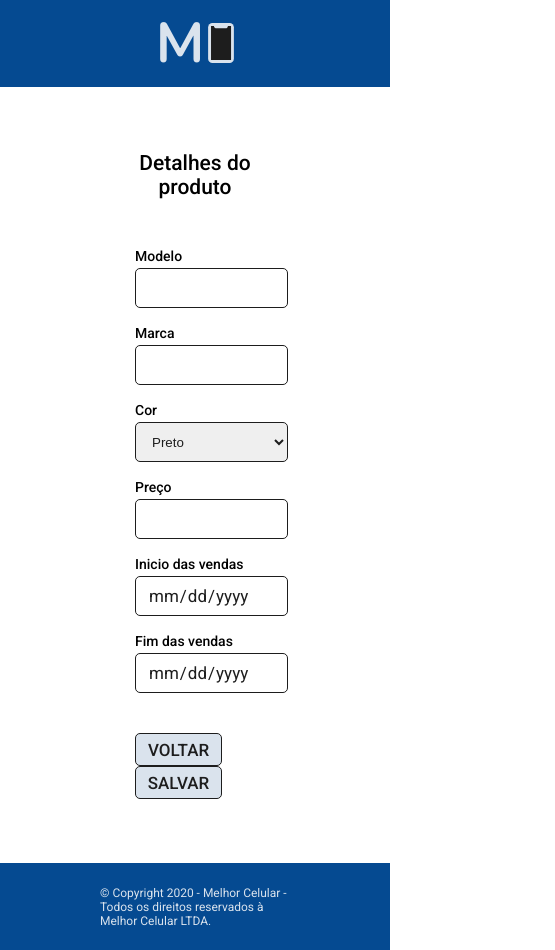
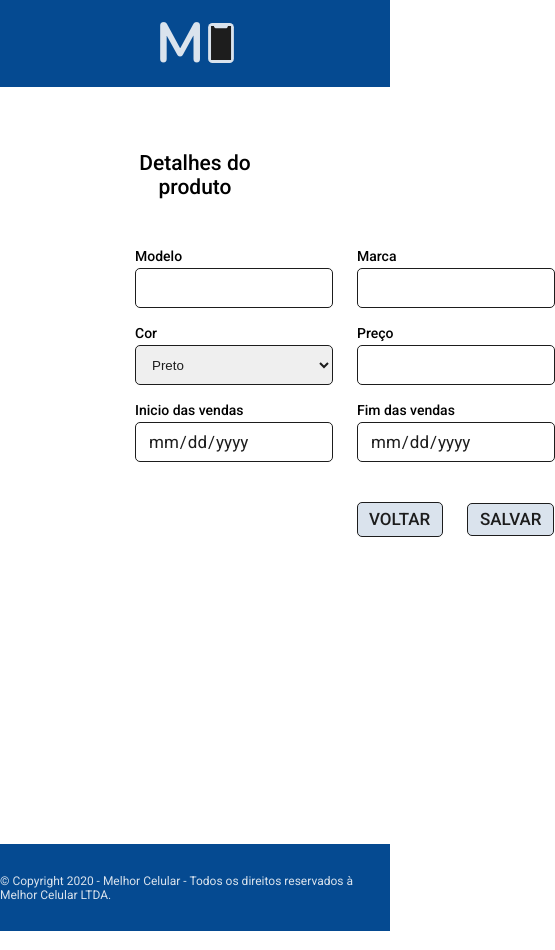
Before and after one commit to bruno-sca/teste-melhorcom, a React (Create React App) app: page /add in a window 390 px wide. Shown: the whole page, 555 px wide, since content can reach past the window. Built offline with nearby package versions, Linux system fonts and the light colour scheme.

Commit message:
Revert "0.2.1"
This reverts commit 949494873d268df3a558746988b4aa21bcade6c8.

```diff
--- a/src/components/Footer/styles.css
+++ b/src/components/Footer/styles.css
@@ -7,12 +7,4 @@ footer {
     background-color: #054A91;
     color: #DAE3ED;
     font-size: 12px;
-    padding: 0 100px;
 }
-
-
-@media only screen and (max-width: 767px) {
-    .deskonly {
-        display: none;
-    }
-}
--- a/src/views/AddProductView/index.js
+++ b/src/views/AddProductView/index.js
@@ -14,8 +14,6 @@ export default function AddProductView(props) {
 
     const editId = props.match.params.id;
 
-    const [hovering, setHovering] = useState(false);
-    const [hovering1, setHovering1] = useState(false);
     const [model, setModel] = useState("");
     const [brand, setBrand] = useState("");
     const [color, setColor] = useState(availableColors[0]);
@@ -42,10 +40,6 @@ export default function AddProductView(props) {
     function dateParseInput(date) {
         var aux = new Date(date);
         return aux.getFullYear() + "-" + (aux.getMonth() + 1) + "-" + aux.getDate();
-    }
-
-    function handleBack() {
-        window.location.href = "http://localhost:3000/";
     }
 
     async function handleGetInfo() {
@@ -204,18 +198,8 @@ export default function AddProductView(props) {
                         </li>
                         <li>
                             <label>
-                                <button
-                                    className={hovering ? "active" : ""}
-                                    onClick={() => handleBack}
-                                    onMouseEnter={() => setHovering(true)}
-                                    onMouseLeave={() => setHovering(false)}
-                                >VOLTAR</button>
-                                <button
-                                    className={hovering1 ? "active": ""}
-                                    onMouseEnter={() => setHovering1(true)}
-                                    onMouseLeave={() => setHovering1(false)}
-                                    type="submit"
-                                >SALVAR</button>
+                                <Link to="/">VOLTAR</Link>
+                                <button type="submit">SALVAR</button>
                             </label>
                         </li>
                     </ul>
--- a/src/views/AddProductView/styles.css
+++ b/src/views/AddProductView/styles.css
@@ -32,8 +32,7 @@ section .form-container form ul li {
     margin-top: 17px;
 }
 
-section .form-container form ul li select,
-section .form-container form ul li input {
+section .form-container form ul li select,input {
     height: 40px;
     width: 100%;
     border: 1px solid #1D1D1D;
@@ -44,14 +43,25 @@ section .form-container form ul li input {
 }
 
 section .form-container form ul li:last-child {
-    width: 100%;
-    display: flex;
     grid-column: 2;
     margin-top: 40px;
-    justify-content: center;
 }
 
-section .form-container form ul li button {
+section .form-container form ul li a {
+    display: inline-block;
+    margin-right: 24px;
+    background-color: #DAE3ED;
+    border: 1px solid #1D1D1D;
+    border-radius: 5px;
+    color: #1D1D1D;
+    padding: 8px 12px 8px 11px;
+    font-size: 17px;
+    line-height: 17px;
+    font-weight: 500;
+    text-align: center;
+}
+
+section .form-container form ul li button{
     width: 87px;
     height: 33px;
     background-color: #DAE3ED;
@@ -61,30 +71,4 @@ section .form-container form ul li button {
     font-size: 17px;
     font-weight: 500;
     text-align: center;
-    transition: 0.2s;
 }
-
-section .form-container form ul li button:first-child {
-    margin-right: 24px;
-}
-
-section .form-container form ul li button.active {
-    color: #DAE3ED;
-    background-color: #1D1D1D;
-    transform: scale(1.1);
-}
-
-@media only screen and (max-width: 767px) {
-    section .form-container form ul{
-        display: grid;
-        grid-template-columns: 1fr;
-    }
-
-    section .form-container form ul li:last-child {
-        grid-column: 1;
-    }
-
-    section .form-container form ul li {
-        width: 100%;
-    }
-}
```
